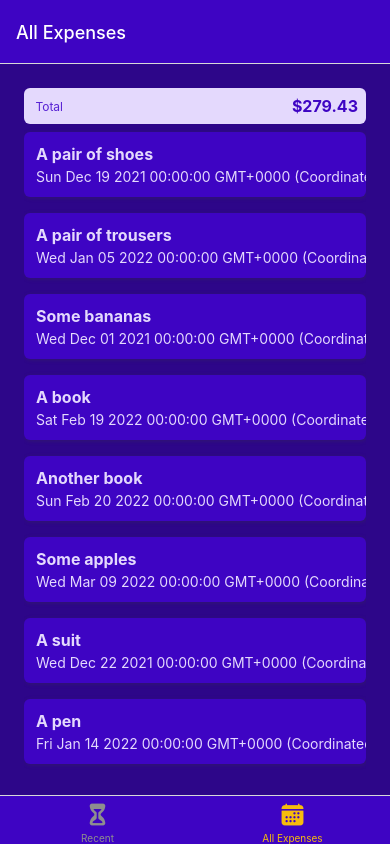
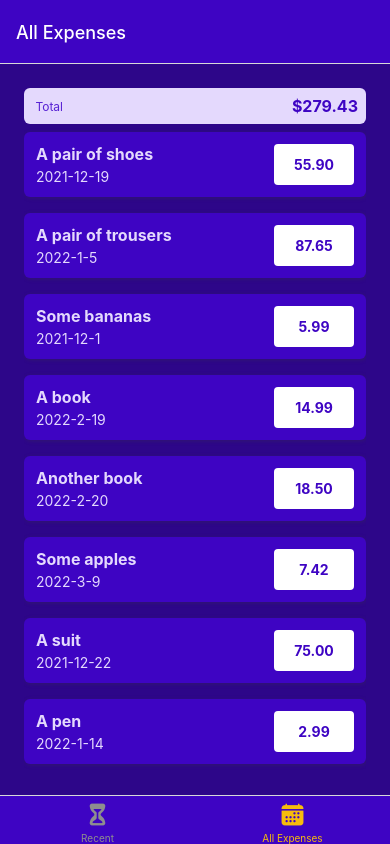
Before and after one commit to jdx-code/expense-tracker-react-native, a React Native app: screen /AllExpenses in a window 390 px wide. Built offline with nearby package versions, Linux system fonts and the light colour scheme.

Commit message:
Formatting dates

```diff
--- a/components/ExpensesOutput/ExpenseItem.js
+++ b/components/ExpensesOutput/ExpenseItem.js
@@ -1,5 +1,6 @@
 import { Pressable, StyleSheet, Text, View } from "react-native"
 import { GlobalStyles } from "../../constants/styles"
+import { getFormattedDate } from "../../util/date"
 
 const ExpenseItem = ({ description, date, amount }) => {
   return (
@@ -7,10 +8,10 @@
         <View style={styles.expenseItem}>
             <View>
                 <Text style={[styles.textBase, styles.description]}>{description}</Text>
-                <Text style={styles.textBase}>{date.toString()}</Text>
+                <Text style={styles.textBase}>{getFormattedDate(date)}</Text>
             </View>
             <View style={styles.amountContainer}>
-                <Text style={styles.amount}>{amount}</Text>
+                <Text style={styles.amount}>{amount.toFixed(2)}</Text>
             </View>
         </View>
     </Pressable>
@@ -49,7 +50,8 @@
         backgroundColor: 'white',
         justifyContent: 'center',
         alignItems: 'center',
-        borderRadius: 4
+        borderRadius: 4,
+        minWidth: 80
     },
     amount: {
         color: GlobalStyles.colors.primary500,
--- /dev/null
+++ b/util/date.js
@@ -0,0 +1,3 @@
+export function getFormattedDate(date) {
+    return `${date.getFullYear()}-${date.getMonth()+1}-${date.getDate()}`;
+}
```
